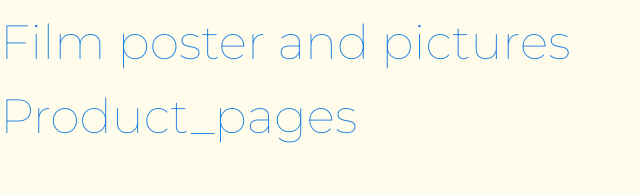
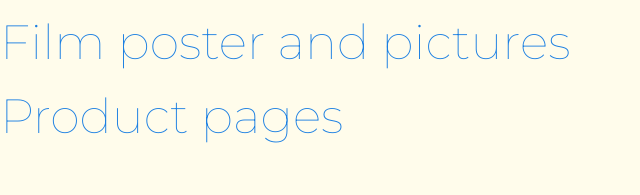
Before and after one commit to koctwba/portfolio, a plain HTML site: page index.html in a window 1280 px wide. Shown: the part 1745-1940 px from the top of the page, 0-640 px from the left. Drawn offline with Linux system fonts and the light colour scheme; a web font is replaced by a local one.

Commit message:
210705_수정_4

```diff
--- a/index.html
+++ b/index.html
@@ -351,7 +351,7 @@
       </div>
   </div>
   <div class="sec3_btn_box">
-    <a href="#" class="sec3_btn">Product_pages</a>
+    <a href="#" class="sec3_btn">Product pages</a>
     <div class="sec3_web_banner_box show">
       <div class="sec3_web_banner">
         <div>
```
